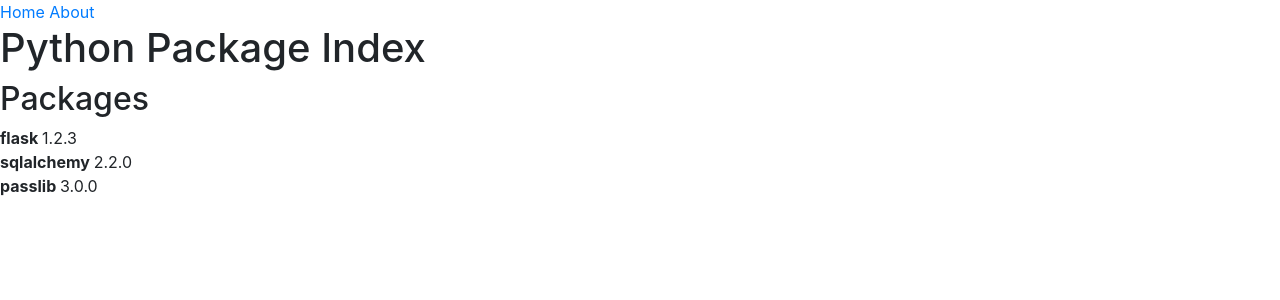
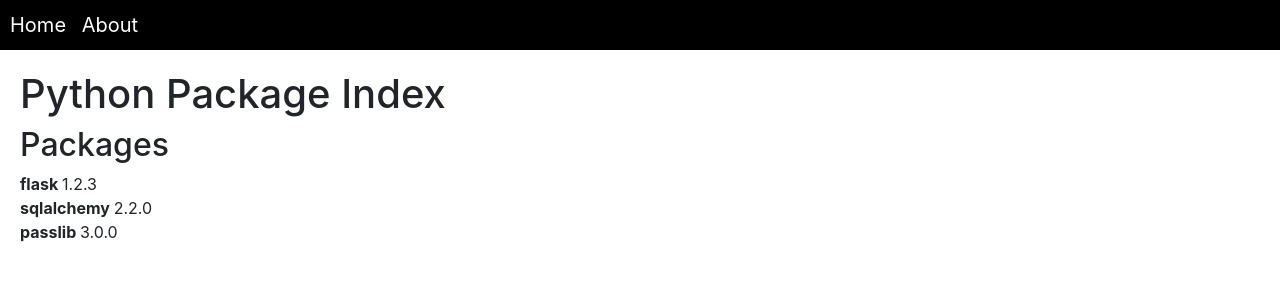
Before and after one commit to willschlitzer/flask-app-talkpython, a Flask app: page / in a window 1280 px wide. Shown: the top 300 px of the page. Run offline with Flask 2, Linux system fonts and the light colour scheme; some libraries are stand-ins or nearby versions.

Commit message:
Fix formatting issue

```diff
--- a/pypi_org/static/css/site.css
+++ b/pypi_org/static/css/site.css
@@ -5,3 +5,15 @@
 .main_content {
     padding: 20px;
 }
+
+nav {
+    background-color: #000;
+    padding: 10px;
+    font-size: 20px;
+    color: white;
+}
+
+nav > a {
+    color: white;
+    margin-right: 10px;
+}
--- a/pypi_org/templates/index.html
+++ b/pypi_org/templates/index.html
@@ -4,13 +4,9 @@
     <meta charset="UTF-8">
     <title>Python Package Index (demo)</title>
     <link rel="stylesheet" href="https://stackpath.bootstrapcdn.com/bootstrap/4.5.0/css/bootstrap.min.css" integrity="sha384-9aIt2nRpC12Uk9gS9baDl411NQApFmC26EwAOH8WgZl5MYYxFfc+NcPb1dKGj7Sk" crossorigin="anonymous">
+    <link rel="stylesheet" href="/static/css/site.css" />
 </head>
 <body>
-<style>
-    .title {
-        font-weight: bold;
-    }
-</style>
 <nav>
     <a href="/">Home</a>
     <a href="/about">About</a>
@@ -30,8 +26,9 @@
             {{ p.version }}
         </span>
     </div>
+    {% endfor %}
 </div>
-{% endfor %}
+
 
 <script src="https://code.jquery.com/jquery-3.5.1.slim.min.js" integrity="sha384-DfXdz2htPH0lsSSs5nCTpuj/zy4C+OGpamoFVy38MVBnE+IbbVYUew+OrCXaRkfj" crossorigin="anonymous"></script>
 <script src="https://cdn.jsdelivr.net/npm/popper.js@1.16.0/dist/umd/popper.min.js" integrity="sha384-Q6E9RHvbIyZFJoft+2mJbHaEWldlvI9IOYy5n3zV9zzTtmI3UksdQRVvoxMfooAo" crossorigin="anonymous"></script>
```
